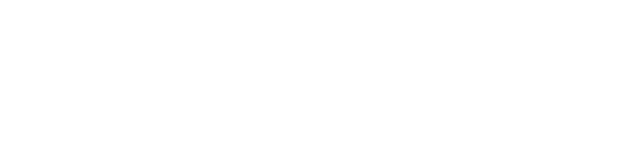
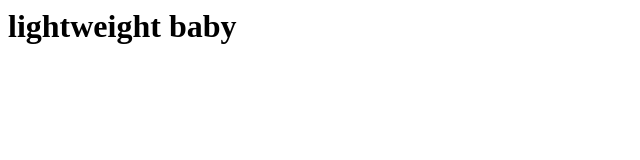
Before and after one commit to JeliHacker/PREP_A-Silly-Face-and-Scales, a plain HTML site: page index.html in a window 1280 px wide. Shown: the whole page, without its empty margins (0-640 px from the left). Drawn offline with Linux system fonts and the light colour scheme.

Commit message:
Update index.html

```diff
--- a/index.html
+++ b/index.html
@@ -6,7 +6,7 @@
 
   <body>
 
-
+    <h1>lightweight baby</h1>
 
 
   </body>
```
